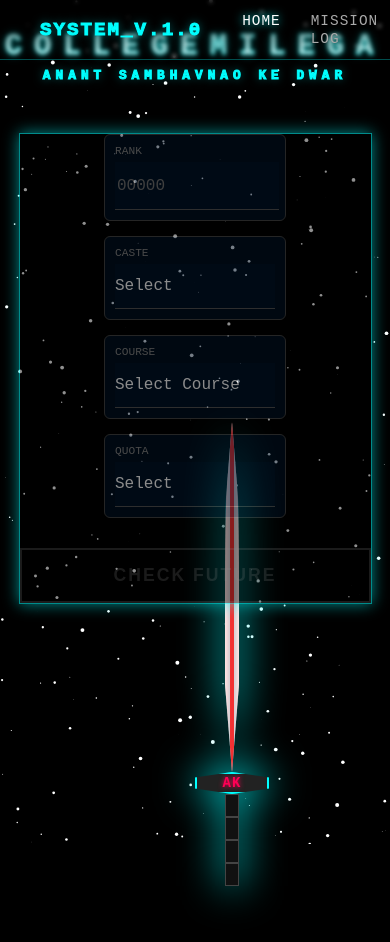
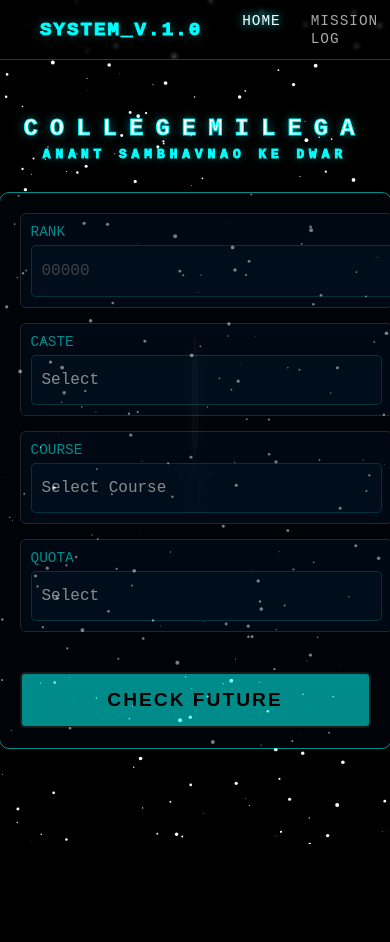
Before and after one commit to DP7772/Collegemilega, a website: page index.html in a window 390 px wide. Both pictures are taken after a click on the button "INITIALIZE SYSTEM". Drawn offline with Linux system fonts and the light colour scheme.

Commit message:
style.css

```diff
--- a/style.css
+++ b/style.css
@@ -358,146 +358,140 @@ option { background: black; }
 #close-panel-btn:hover { background: #ff4444; box-shadow: 0 0 15px red; }
 
 
+
+
 /* =========================================
-   NUCLEAR MOBILE FIX (For 320px to 768px)
+   MOBILE & TABLET OVERRIDE (Forced Mode)
    ========================================= */
 
 @media screen and (max-width: 768px) {
 
-    /* 1. Body ko Scrollable banao (Agar content lamba ho jaye) */
+    /* 1. BODY KO SCROLLABLE BANAO */
     body {
-        overflow-y: auto;
-        height: auto;
+        overflow-y: auto !important; /* Scroll on */
+        height: auto !important;
         min-height: 100vh;
         display: flex;
         flex-direction: column;
-        justify-content: flex-start;
         align-items: center;
-        padding-bottom: 50px; /* Niche thodi jagah */
+        padding-bottom: 50px;
+        background: #000; /* Safety background */
     }
 
-    /* 2. Title: Ab ye 'Absolute' nahi rahega. Normal flow mein aayega. */
+    /* 2. TITLE KO CHOTA AUR UPAR RAKHO */
     .title-text {
-        position: relative; /* Fixed hata diya */
-        top: auto;
-        left: auto;
-        transform: none;
-        margin-top: 30px; /* Upar se gap */
+        position: relative !important; /* Fixed hatao */
+        top: 0 !important;
+        left: 0 !important;
+        transform: none !important;
+        margin-top: 20px;
+        font-size: 1.5rem !important; /* Chota font */
         width: 100%;
         text-align: center;
-        font-size: 1.8rem;
-        z-index: 10;
     }
-
     .subtitle {
-        font-size: 0.8rem;
-        display: block;
+        font-size: 0.8rem !important;
         margin-top: 5px;
     }
 
-    /* 3. Sword: Isko BACKGROUND bana do (Taaki ye form ke beech na aaye) */
+    /* 3. SWORD KO GAYAB/BACKGROUND KARO (Sabse bada dushman yahi hai space ka) */
     .sword-container {
-        position: fixed; /* Screen ke piche chipka rahega */
-        top: 50%;
-        left: 50%;
-        transform: translate(-50%, -50%) scale(0.5);
-        opacity: 0.2; /* Bahut halka kar diya */
-        z-index: 0;   /* Sabse piche */
-        pointer-events: none; /* Click block nahi karega */
+        position: fixed !important;
+        top: 50% !important;
+        left: 50% !important;
+        transform: translate(-50%, -50%) scale(0.4) !important;
+        opacity: 0.1 !important; /* Ekdum halka kar diya */
+        z-index: 0 !important;   /* Piche bhejo */
+        pointer-events: none;    /* Click na ho paye */
     }
 
-    /* 4. HUD (Form): Ab ye center me, bada aur saaf dikhega */
+    /* 4. MAIN FORM (HUD) - AB YE NORMAL DIKHEGA */
     .hud-container {
-        position: relative; /* Fixed hata diya */
-        bottom: auto;
-        left: auto;
-        transform: none;
-        width: 90%;
-        margin-top: 50px; /* Title ke niche gap */
-        background: rgba(0, 0, 0, 0.8); /* Dark background */
-        border: 1px solid cyan;
-        box-shadow: 0 0 15px cyan;
-        z-index: 5;
+        position: relative !important; /* Fixed hatao */
+        bottom: auto !important;
+        left: auto !important;
+        transform: none !important;
+
+        width: 90% !important;
+        margin-top: 30px; /* Title se gap */
+        padding: 20px !important;
+
+        /* Dark Background taaki stars text ko kharab na karein */
+        background: rgba(0, 10, 20, 0.95) !important;
+        border: 1px solid cyan !important;
+        border-radius: 10px;
+        z-index: 10 !important; /* Sabse upar */
     }
 
-    /* Grid ko Single Column (Vertical) banao */
+    /* Grid ko line me lao */
     .hud-grid {
-        display: flex;
-        flex-direction: column;
-        gap: 15px;
+        display: flex !important;
+        flex-direction: column !important;
+        gap: 15px !important;
     }
 
-    /* Inputs ko ungli (Touch) ke liye bada karo */
-    select, input {
-        height: 45px; /* Height badhai */
-        font-size: 1rem;
-        background: rgba(0, 20, 40, 0.9);
-        width: 100%;
+    /* 5. INPUTS KO BADA AUR SAAF KARO */
+    .hud-box {
+        width: 100% !important;
+        margin-bottom: 0 !important;
     }
 
     label {
-        font-size: 0.9rem;
-        color: cyan;
-        margin-bottom: 5px;
+        font-size: 0.9rem !important;
+        color: cyan !important;
+        margin-bottom: 5px !important;
         display: block;
+        text-align: left;
     }
 
-    /* 5. Button */
-    #launch-btn {
-        width: 100%;
-        padding: 15px;
-        font-size: 1.1rem;
-        margin-top: 10px;
+    select, input {
+        width: 100% !important;
+        height: 50px !important; /* Bada touch area */
+        font-size: 1rem !important;
+        background: #001a33 !important;
+        color: white !important;
+        border: 1px solid rgba(0, 255, 255, 0.3) !important;
+        border-radius: 5px !important;
+        padding: 0 10px !important;
     }
 
-    /* 6. Results (Grid) Adjustments */
+    /* 6. BUTTON */
+    #launch-btn {
+        width: 100% !important;
+        margin-top: 20px;
+        padding: 15px !important;
+        font-size: 1.2rem !important;
+        background: cyan !important;
+        color: black !important;
+        border-radius: 5px !important;
+        cursor: pointer;
+    }
+
+    /* 7. RESULT VIEW KO ADJUST KARO */
     #space-view {
-        position: fixed;
-        top: 0;
-        left: 0;
-        width: 100%;
-        height: 100%;
-        overflow-y: auto; /* Results scroll honge */
-        padding-top: 20px;
+        padding-top: 60px !important; /* Upar jagah chodo */
+        background: rgba(0,0,0,0.9); /* Result ke piche dark background */
     }
 
     .honeycomb-grid {
-        padding-bottom: 150px; /* Niche controls ke liye jagah */
+        display: flex;
+        flex-direction: column;
+        align-items: center;
+        padding-bottom: 100px;
     }
 
-    /* 7. Controls (Back/Next) */
-    .space-controls {
-        position: fixed;
-        bottom: 0;
-        left: 0;
-        width: 100%;
-        background: black;
-        padding: 10px;
-        z-index: 20;
-    }
-}
-
-/* =========================================
-   ULTRA SMALL (320px - iPhone 5/SE) Specific
-   ========================================= */
-@media screen and (max-width: 360px) {
-    .title-text {
-        font-size: 1.5rem;
-        margin-top: 15px;
+    .hex {
+        width: 280px !important; /* Mobile width fit */
+        margin: 10px 0 !important;
     }
 
-    .hud-container {
-        margin-top: 20px;
-        padding: 15px;
-    }
-
-    .sword-container {
-        opacity: 0.15; /* Aur halka */
-    }
-
-    select, input {
-        height: 40px; /* Thoda chota taaki fit ho */
-        font-size: 0.9rem;
+    /* 8. POPUP MODAL (DETAILS) */
+    #college-details-panel {
+        width: 95% !important;
+        height: 80vh !important;
+        top: 10% !important;
+        left: 2.5% !important;
+        transform: none !important;
     }
 }
 /* =========================================
```
